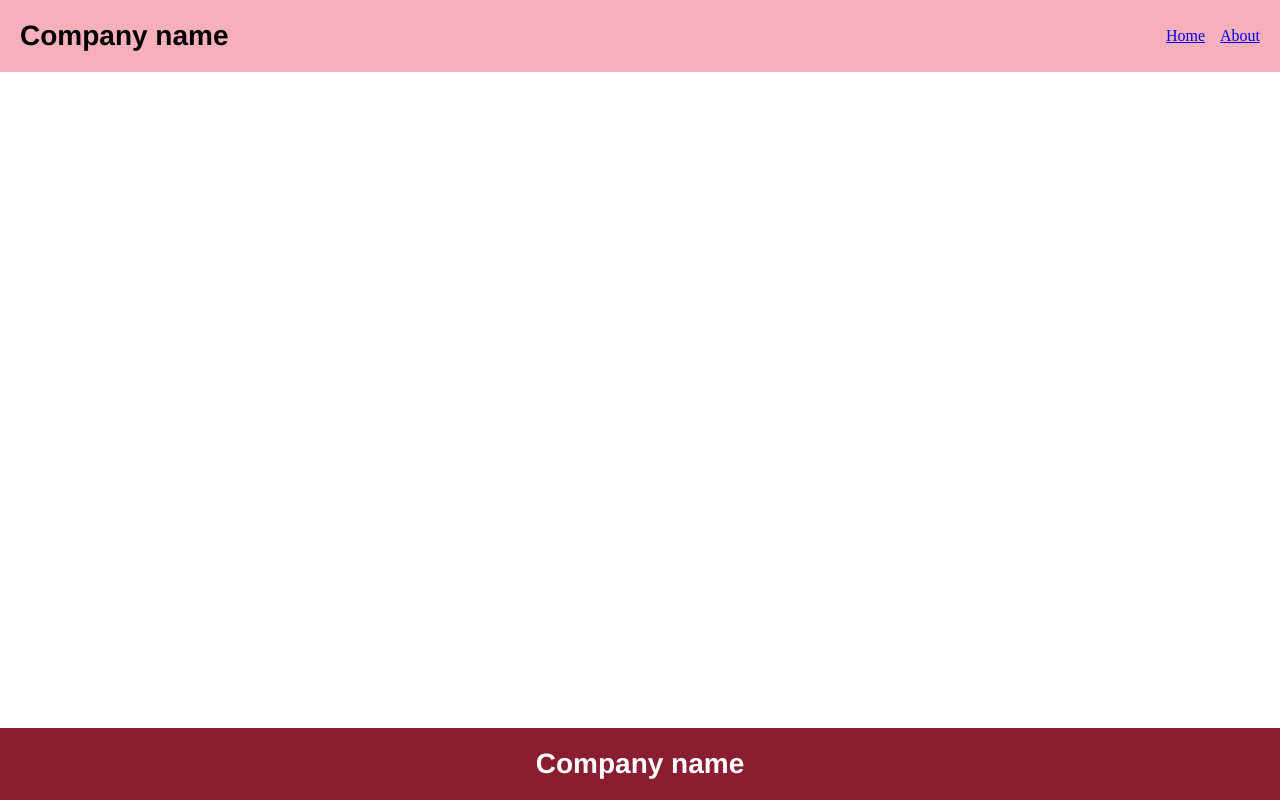
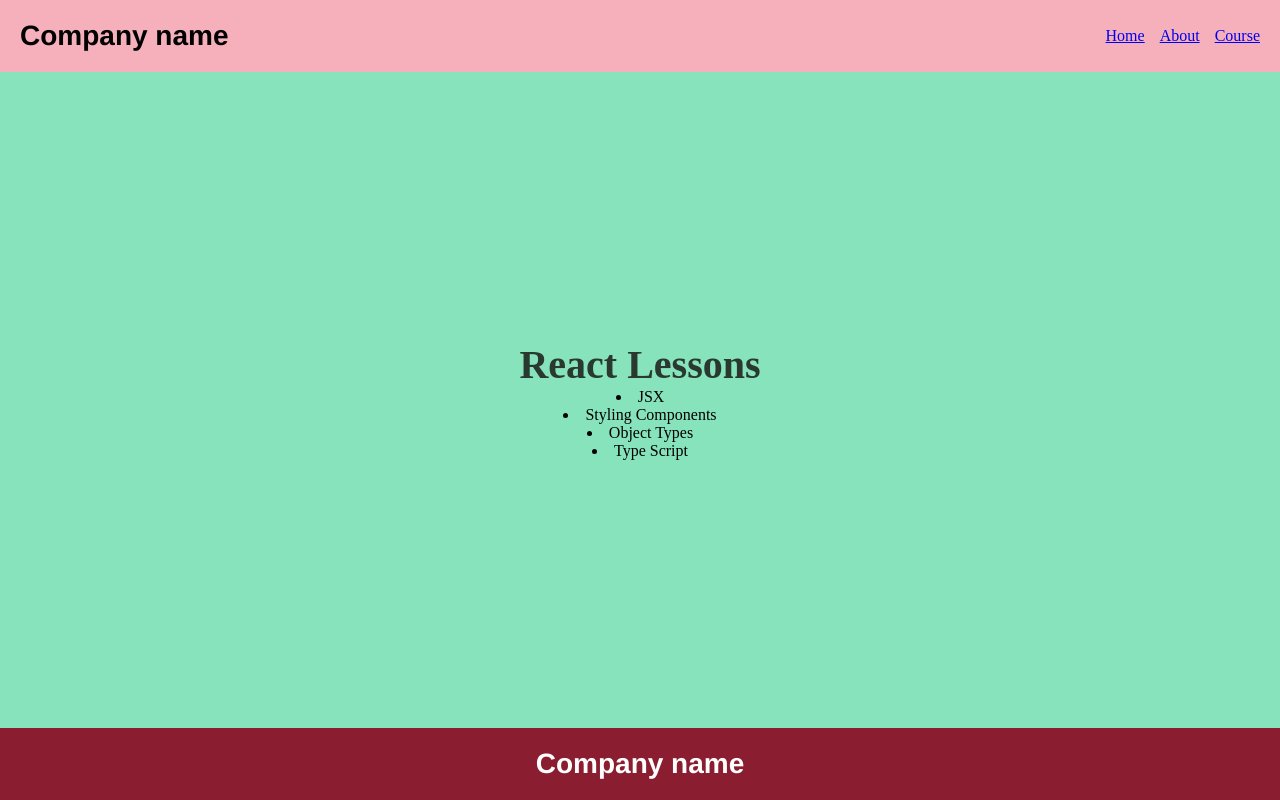
Before and after one commit to SvetlanaShel/lessen_05_react, a React (Vite) app: page /course in a window 1280 px wide. Built offline with nearby package versions, Linux system fonts and the light colour scheme.

Commit message:
add commit

```diff
--- a/src/App.tsx
+++ b/src/App.tsx
@@ -1,7 +1,8 @@
  import  Layout from "./components/Layout/Layout";
- import { BrowserRouter, Routes, Route }  from 'react-router-dom';
+ import { BrowserRouter, Routes, Route } from 'react-router-dom';
  import Home from "./pages/Home/Home"
  import About from "./pages/About/About"
+ import Course from "./pages/Course/Course";
 
  import GlobalStyles from "./styles/GlobalStyles";
 
@@ -39,7 +40,6 @@ function App() {
     // которая позволяет использовать маршрутизацию
     <BrowserRouter>
       <GlobalStyles />
-       {/*<Homework14 />*/}
        <Layout>
        {/* Routes - обертка, которая собирает все маршруты приложения */}
        <Routes>
@@ -47,6 +47,7 @@ function App() {
           который должен быть вызван, если выполнен переход по этому маршруту */}
           <Route path='/' element={<Home />}/>
           <Route path='/about' element={<About />}/>
+          <Route path='/course' element={<Course />}/>
         </Routes>
       </Layout>
     </BrowserRouter>
--- a/src/components/Layout/Layout.tsx
+++ b/src/components/Layout/Layout.tsx
@@ -20,6 +20,7 @@ import {
             страницу по маршруту через prop to */}
             <NavLink to='/'>Home</NavLink>
             <NavLink to='/about'>About</NavLink>
+            <NavLink to='/course'>Course</NavLink>
           </Nav>
         </Header>
         <Main>{children}</Main>
--- a/src/components/Layout/types.ts
+++ b/src/components/Layout/types.ts
@@ -1,4 +1,4 @@
 import { ReactNode } from "react";
-export interface LayoutProp {
+export interface LayoutProps {
  children: ReactNode
 }
--- /dev/null
+++ b/src/pages/Course/Course.tsx
@@ -0,0 +1,16 @@
+
+import { CourseWrapper, Title,  } from "./styles";
+
+function Course () {
+    return (
+        <CourseWrapper>
+            <Title>React Lessons</Title>
+             <li>JSX</li>
+             <li>Styling Components</li>
+             <li>Object Types</li>
+             <li>Type Script</li>
+        </CourseWrapper>
+    )
+}
+
+export default Course;
--- /dev/null
+++ b/src/pages/Course/styles.ts
@@ -0,0 +1,16 @@
+import styled from "@emotion/styled";
+
+export const CourseWrapper = styled.div`
+ display: flex;
+ flex-direction: column;
+ align-items: center;
+ justify-content: center;
+ flex: 1;
+ padding: 60px;
+ background-color: rgb(134, 227, 187);
+`
+export const Title = styled.div`
+ font-size: 40px;
+ font-weight: bold;
+ color: #29392f
+`
```
